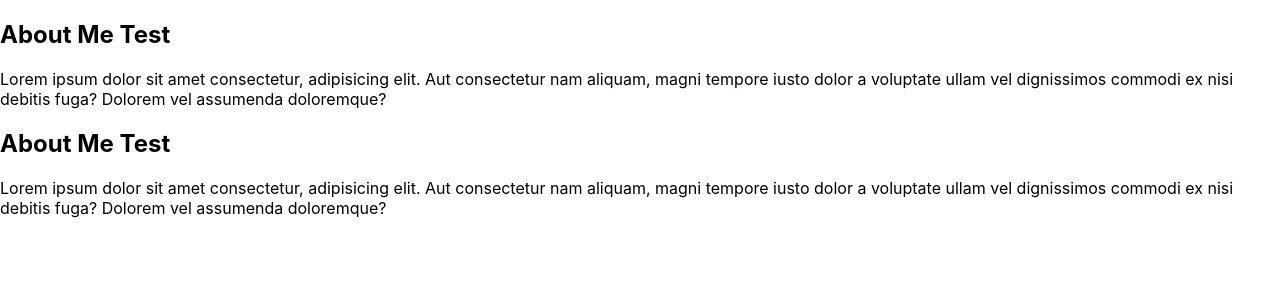
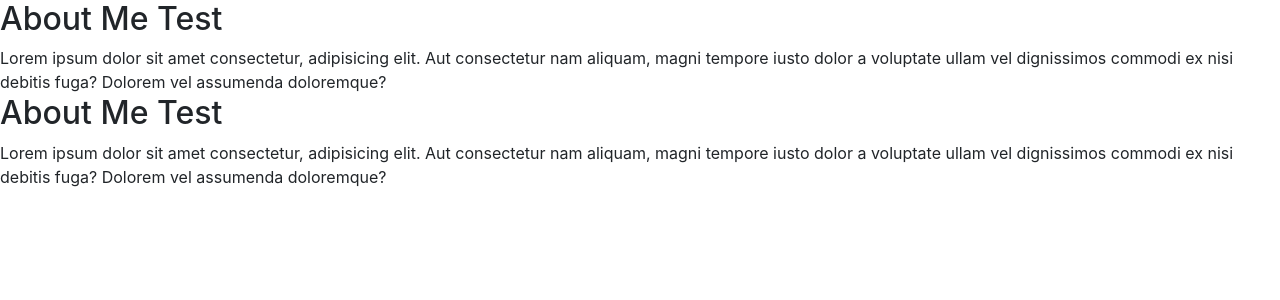
Before and after one commit to gunther123/React-Portfolio, a React (Create React App) app: page / in a window 1280 px wide. Shown: the top 300 px of the page. Built offline with nearby package versions, Linux system fonts and the light colour scheme.

Commit message:
added bootstrap and added state for nav component in App.js

```diff
--- a/package.json
+++ b/package.json
@@ -6,7 +6,9 @@
     "@testing-library/jest-dom": "^5.16.1",
     "@testing-library/react": "^12.1.2",
     "@testing-library/user-event": "^13.5.0",
+    "bootstrap": "^5.1.3",
     "react": "^17.0.2",
+    "react-bootstrap": "^2.1.1",
     "react-dom": "^17.0.2",
     "react-scripts": "5.0.0",
     "web-vitals": "^2.1.4"
--- a/src/App.js
+++ b/src/App.js
@@ -23,9 +23,16 @@ function App() {
 
   return (
     <div className="App">
-      <Nav></Nav>
-      <About></About>
 
+      <Nav
+        pages={pages}
+        setCurrentPage={setCurrentPage}
+        currentPage={currentPage}
+      >
+      </Nav>
+      <main>
+        <About></About>
+      </main>
     </div>
   );
 }
--- a/src/index.js
+++ b/src/index.js
@@ -1,5 +1,6 @@
 import React from 'react';
 import ReactDOM from 'react-dom';
+import 'bootstrap/dist/css/bootstrap.min.css';
 import './index.css';
 import App from './App';
 import reportWebVitals from './reportWebVitals';
```
Also changed, not shown: 1 other file (tests, documents, lock files or other folders).
